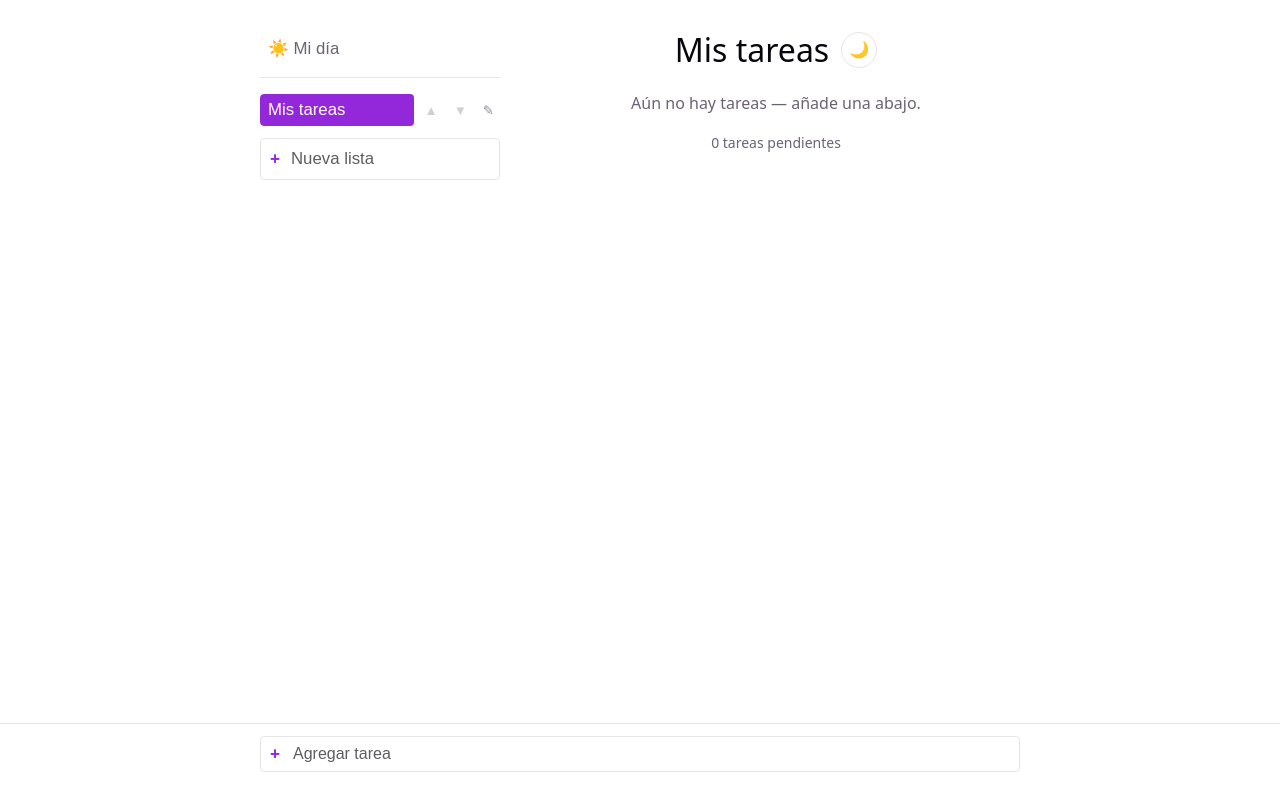
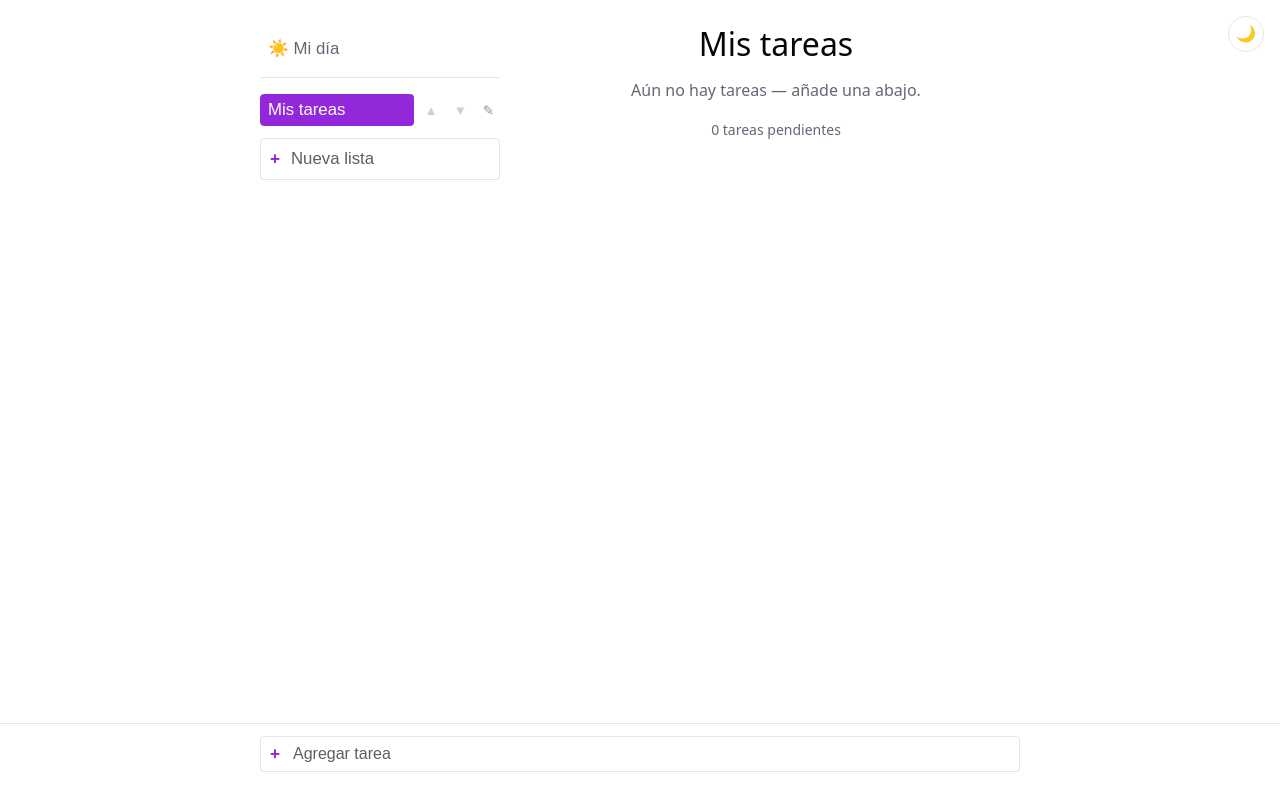
Before and after one commit to darkderes/To-Do, a React (Vite) app: page / in a window 1280 px wide. Built offline with nearby package versions, Linux system fonts and the light colour scheme.

Commit message:
Establecer la posición del botón de cambio de tema y ajustar su estilo

```diff
--- a/src/App.css
+++ b/src/App.css
@@ -246,6 +246,10 @@
 }
 
 .theme-toggle {
+  position: fixed;
+  top: 16px;
+  right: 16px;
+  z-index: 6;
   display: flex;
   align-items: center;
   justify-content: center;
@@ -253,7 +257,7 @@
   height: 36px;
   border: 1px solid var(--border);
   border-radius: 999px;
-  background: transparent;
+  background: var(--bg);
   font-size: 1rem;
   line-height: 1;
   cursor: pointer;
@@ -592,7 +596,7 @@
     display: flex;
   }
 
-  .app-header .theme-toggle {
+  .theme-toggle {
     display: none;
   }
 
--- a/src/App.tsx
+++ b/src/App.tsx
@@ -276,19 +276,17 @@ function App() {
             <span aria-hidden="true">☰</span>
           </button>
           <h1>{selectedListName}</h1>
+        </div>
         <button
           type="button"
           className="theme-toggle"
           onClick={toggleTheme}
           aria-label={
-              theme === 'dark'
-                ? 'Cambiar a modo claro'
-                : 'Cambiar a modo oscuro'
+            theme === 'dark' ? 'Cambiar a modo claro' : 'Cambiar a modo oscuro'
           }
         >
           {theme === 'dark' ? '☀️' : '🌙'}
         </button>
-        </div>
         <TodoList
           todos={activeTodos}
           emptyMessage={activeEmptyMessage}
```
Lines whose indentation alone changed are shown as unchanged.
